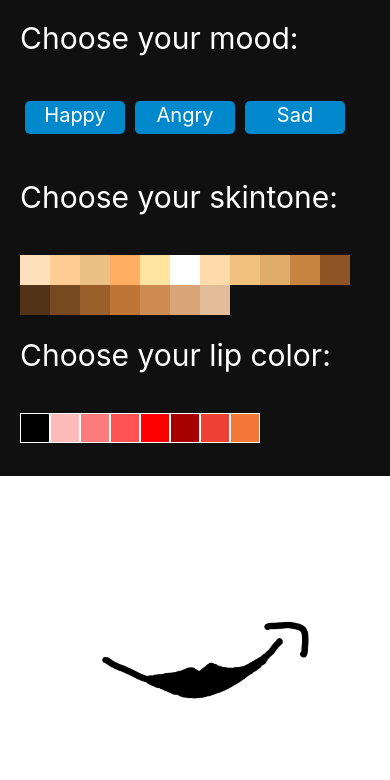
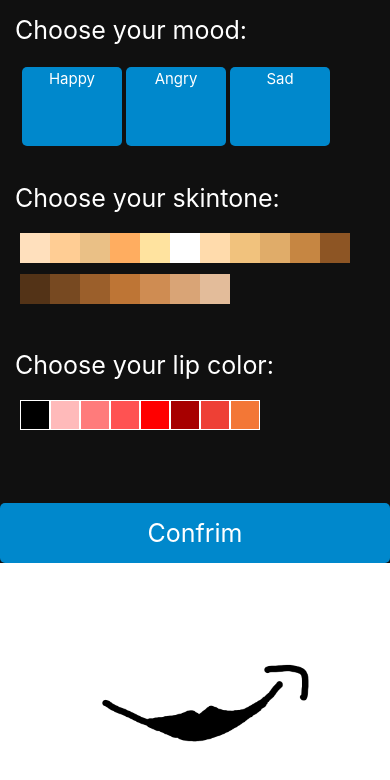
Before and after one commit to iceicery/under_mask_expo, a React Native app: screen / in a window 390 px wide. Shown: the top 780 px of the page. Built offline with nearby package versions, Linux system fonts and the light colour scheme.

Commit message:
fix image require with variable problems

```diff
--- a/components/Menu.js
+++ b/components/Menu.js
@@ -1,5 +1,5 @@
 import React from 'react';
-import { Text, View, StyleSheet } from 'react-native';
+import { Text, View, StyleSheet, TouchableOpacity } from 'react-native';
 import colors from '../config/colors';
 import MoodMenu from './MoodMenu';
 import SkinMenu from './SkinMenu';
@@ -29,12 +29,14 @@ export default function Menu({ changeMood, changeSkin, changeLip }) {
                     return <LipMenu lip={item} key={i} changeLip={changeLip} />
                 })}
             </View>
+            <TouchableOpacity style={styles.button}><Text style={styles.buttontext}>Confrim</Text></TouchableOpacity>
         </View>
     )
 }
 
 const styles = StyleSheet.create({
     menu: {
+        flex: 2,
         backgroundColor: colors.dark,
     },
     container: {
@@ -45,8 +47,20 @@ const styles = StyleSheet.create({
         padding: 20,
     },
     text: {
-        fontSize: 30,
+        fontSize: 25,
         color: colors.light,
-        padding: 20,
+        paddingTop: 15,
+        paddingLeft: 15,
+    },
+    buttontext: {
+        fontSize: 25,
+        color: colors.light,
+        padding: 15,
+    },
+    button: {
+        alignItems: 'center',
+        color: colors.light,
+        backgroundColor: colors.primary,
+        borderRadius: 5,
     }
 })
--- a/components/Mood.js
+++ b/components/Mood.js
@@ -1,9 +1,14 @@
 import React from 'react';
 import { Image, StyleSheet, View } from 'react-native';
 export default function Mood({ mood, skin, lip }) {
+    const moodImg = {
+        Happy: require('../images/Happy.png'),
+        Sad: require('../images/Sad.png'),
+        Angry: require('../images/Angry.png'),
+    }
     return (
         <View style={styles.container}>
-            <Image source={require("../images/" + mood + ".png")}
+            <Image source={moodImg[mood]}
                 style={{
                     backgroundColor: skin,
                     width: '100%',
--- a/components/MoodMenu.js
+++ b/components/MoodMenu.js
@@ -14,7 +14,7 @@ export default function MoodMenu({ mood, changeMood }) {
 const styles = StyleSheet.create({
     button: {
         backgroundColor: colors.primary,
-        margin: 5,
+        margin: 2,
         borderRadius: 5,
         padding: 2,
         alignItems: 'center',
@@ -23,6 +23,6 @@ const styles = StyleSheet.create({
     },
     text: {
         color: colors.light,
-        fontSize: 20,
+        fontSize: 15,
     }
 })
```
